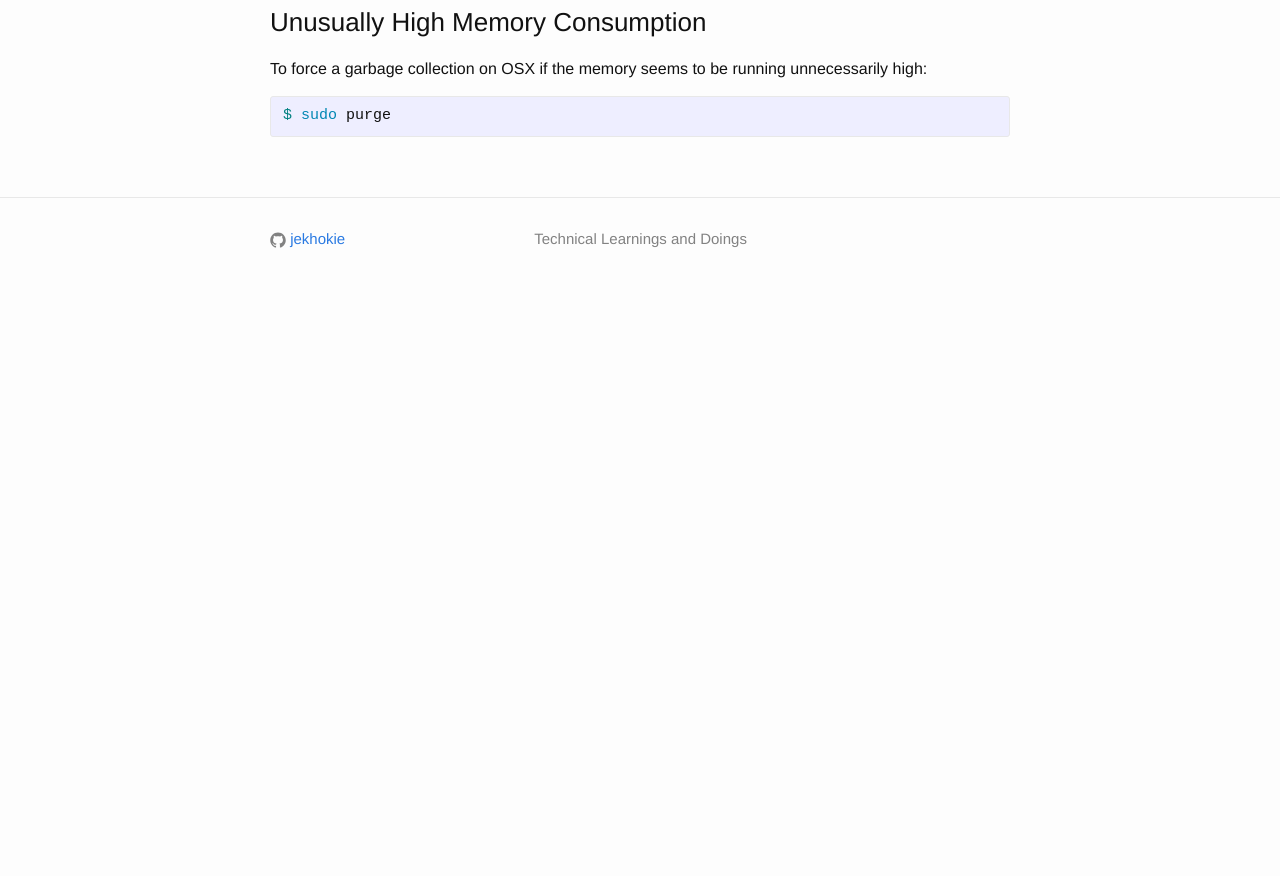
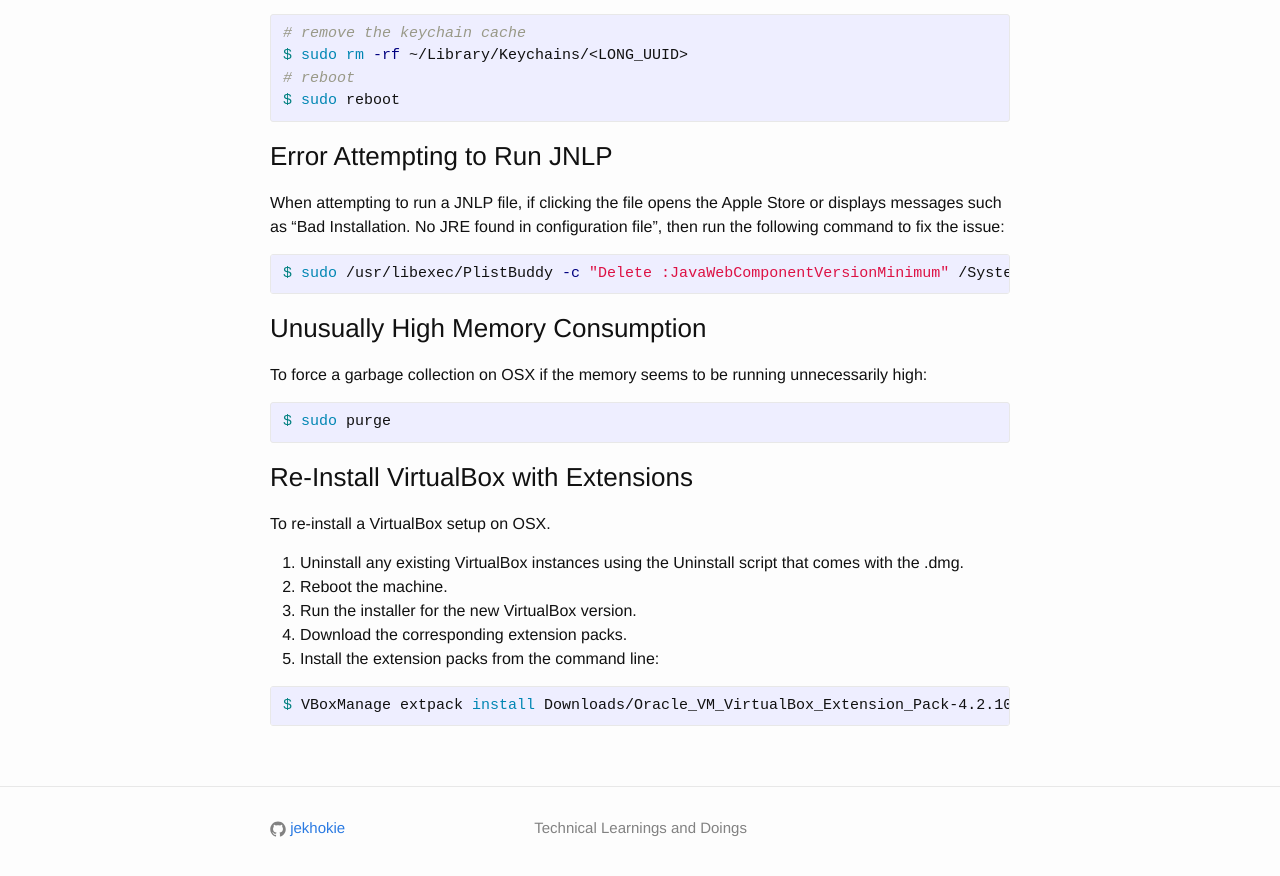
Before and after one commit to jekhokie/jekhokie.github.io, a Jekyll site: the page built from _posts/2013-01-03-random-useful-commands.markdown, in a window 1280 px wide and 900 px high, scrolled down 2213 px. Shown: the top 876 px of the window. Built offline with Jekyll 4.4.1, drawn with Linux system fonts in a browser that asks for light colours; before the commit the page ends 2523 px from its top, so only the background shows below that; some of the changed text lies outside the part shown.

```diff
--- a/_posts/2013-01-03-random-useful-commands.markdown
+++ b/_posts/2013-01-03-random-useful-commands.markdown
@@ -61,6 +61,21 @@
 $ sudo tcpdump not port 22
 {% endhighlight %}
 
+### VirtualBox Command-Line
+
+Command-line commands to interact with the VirtualBox application.
+
+{% highlight bash %}
+# list all VMs
+$ VBoxManage list vms
+# list all runing VMs
+$ VBoxManage list runningvms
+# power down (hard) a VM
+$ VBoxManage controlvm <VM_ID> poweroff
+# delete a VM
+$ VBoxManage unregistervm <VM_ID> --delete
+{% endhighlight %}
+
 ## OSX
 
 ### "No Devices Detected" for Wifi
@@ -107,3 +122,17 @@
 {% highlight bash %}
 $ sudo purge
 {% endhighlight %}
+
+### Re-Install VirtualBox with Extensions
+
+To re-install a VirtualBox setup on OSX.
+
+1. Uninstall any existing VirtualBox instances using the Uninstall script that comes with the .dmg.
+2. Reboot the machine.
+3. Run the installer for the new VirtualBox version.
+4. Download the corresponding extension packs.
+5. Install the extension packs from the command line:
+
+{% highlight bash %}
+$ VBoxManage extpack install Downloads/Oracle_VM_VirtualBox_Extension_Pack-4.2.10-84104.vbox-extpack
+{% endhighlight %}
```
Also changed, not shown: other parts of _posts/2013-01-03-random-useful-commands.markdown (+1 -1 lines), _posts/2013-04-25-postgresql-commands.markdown (added, +53 -0 lines).
